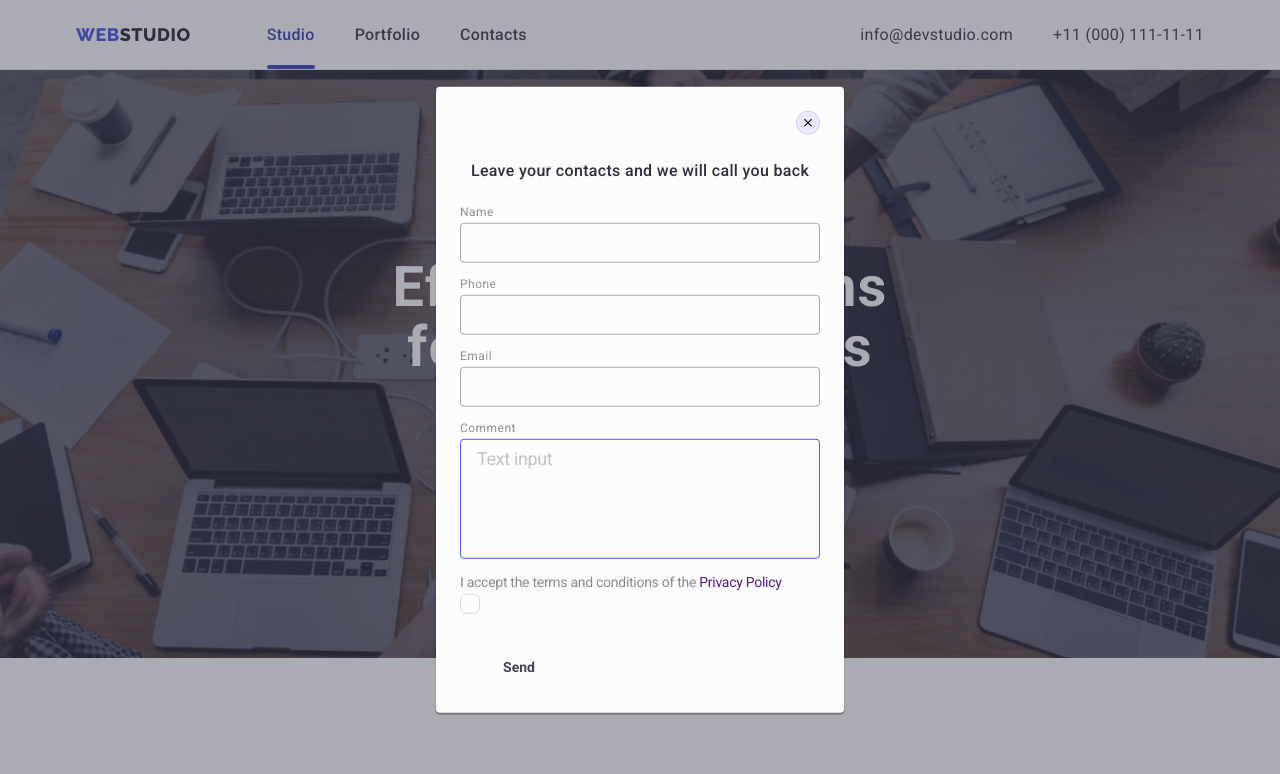
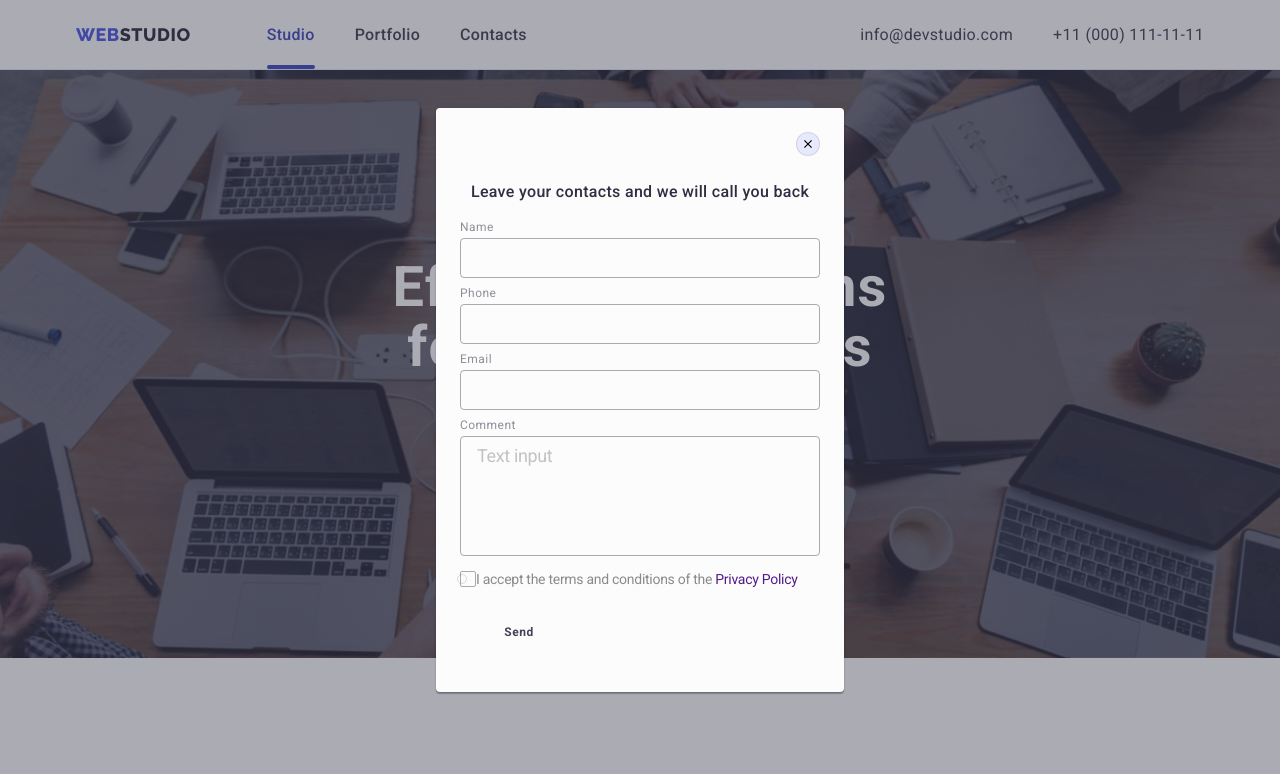
Before and after one commit to Titiof/goit-markup-hw-06, a plain HTML site: page index.html in a window 1280 px wide. Both pictures are taken after a click on the button "Order Service". Shown: the top 774 px of the page. Drawn offline with nearby package versions, Linux system fonts and the light colour scheme.

Commit message:
modal wind

```diff
--- a/css/styles.css
+++ b/css/styles.css
@@ -752,6 +752,7 @@ button {
 }
 
 .review-form-field {
+  display: block;
   font-size: 12px;
   line-height: 1.17;
   letter-spacing: 0.04em;
@@ -786,7 +787,7 @@ button {
 .review-form-field-icon {
   position: absolute;
   top: 50%;
-  left: 8px;
+  left: 16px;
   transform: translateY(-50%);
   transition: fill var(--timing-duration) var(--timing-function);
   fill: var(--hero-image-background);
@@ -803,14 +804,14 @@ button {
   line-height: 1.17;
   letter-spacing: 0.04em;
   padding: 8px 16px;
-  outline: transparent;
-  resize: none;
   border-radius: 4px;
-  border: 1px solid rgba(46, 47, 66, 0.4);
   color: rgba(46, 47, 66, 0.4);
   background-color: transparent;
   transition: border-color var(--timing-duration) var(--timing-function);
   border-color: var(--cta-focused-active-links);
+  outline: transparent;
+  resize: none;
+  border: 1px solid rgba(46, 47, 66, 0.4);
 }
 
 .review-form-message::placeholder {
@@ -861,11 +862,27 @@ button {
   color: rgba(64, 64, 64, 0.6);
 }
 
+.accent-color {
+  display: inline-flex;
+  align-items: center;
+  justify-content: center;
+
+  width: 16px;
+  height: 16px;
+  border: 1px solid rgba(46, 47, 66, 0.4);
+  border-radius: 2px;
+  transition: background-color var(--timing-duration) var(--timing-function),
+    border var(--timing-duration) var(--timing-function),
+    fill var(--timing-duration) var(--timing-function);
+  fill: transparent;
+}
+
 .review-form-submit-btn {
   min-width: 118px;
   padding: 14px;
-  font-size: 14px;
+  font-size: 12px;
   font-weight: 600;
+  letter-spacing: 0.04em;
   border: none;
   border-radius: 100px;
   color: var(--text-color-theme-dark);
@@ -880,7 +897,9 @@ button {
   color: var(--accent-color);
 }
 /* ================ REVIEWS ================ */
-
+.margb16 {
+  margin-bottom: 16px;
+}
 .margb24 {
   margin-bottom: 24px;
 }
--- a/index.html
+++ b/index.html
@@ -434,7 +434,7 @@
                     </div>
                 </div>
                 <div class="review-form-sectoin">
-                    <label class="review-form-field" for-="user-email">Email</label>
+                    <label class="review-form-field" for="user-email">Email</label>
                     <div class="review-form-input-wrapper">
                         <input class="review-form-input" type="email" name="user-email" id="user-email">
                         <svg class="review-form-field-icon" width="18" height="24">
@@ -451,14 +451,18 @@
                     <input class="review-form-checkbox-policy visually-hidden" type="checkbox" name="user-privacy"
                         value="true" id="user-privacy">
                     <label class="review-form-field reviev-form-field-policy" for="user-privacy">
-                        I accept the terms and conditions of the&nbsp;<a class="accent-color link" href="">Privacy
+                        <span class="accent-color">
+                            <svg class="review-form-own-checkbox" width="8" height="10" aria-label="checkbox">
+                                <use class="review-form-own-checkbox-icon"
+                                    href="./images/icons/sprite.svg#icon-checkmark">
+                                </use>
+                            </svg>
+                        </span>
+                        I accept the terms and conditions of the&nbsp;<a class="link" href="">Privacy
                             Policy</a>
                     </label>
 
-                    <svg class="review-form-own-checkbox" width="20" height="20" aria-label="checkbox">
-                        <use class="review-form-own-checkbox-icon" href="./images/icons/sprite.svg#icon-checkmark">
-                        </use>
-                    </svg>
+
 
                 </div>
 
```
